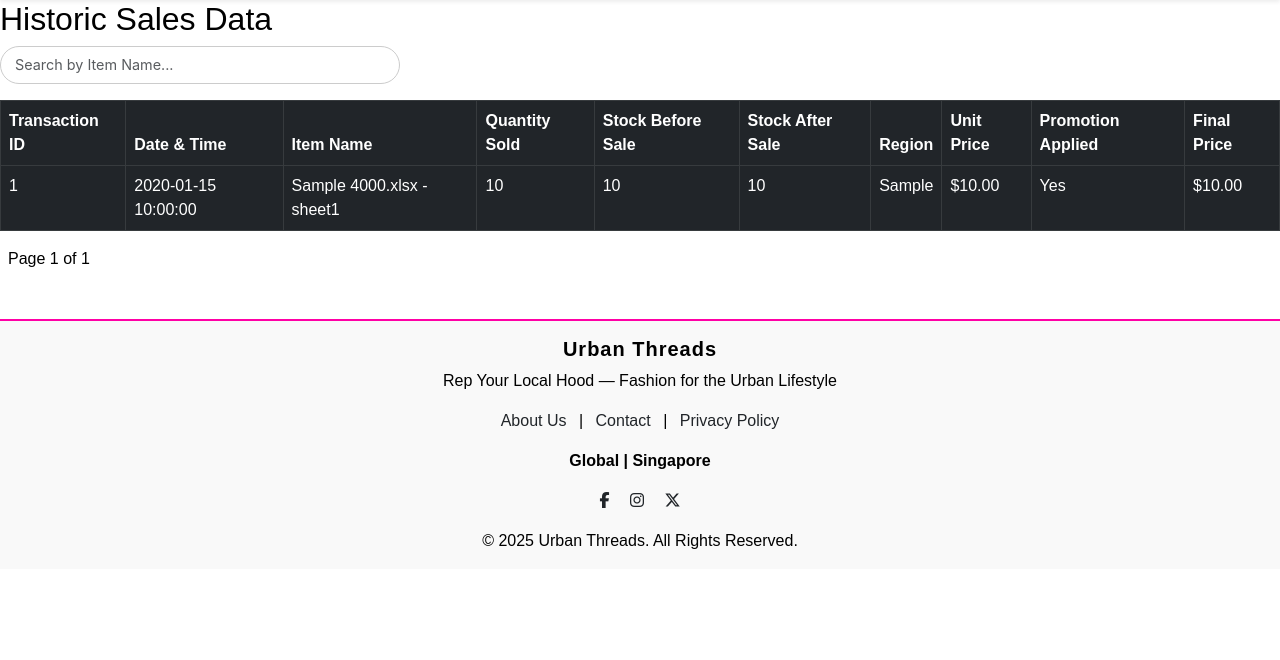
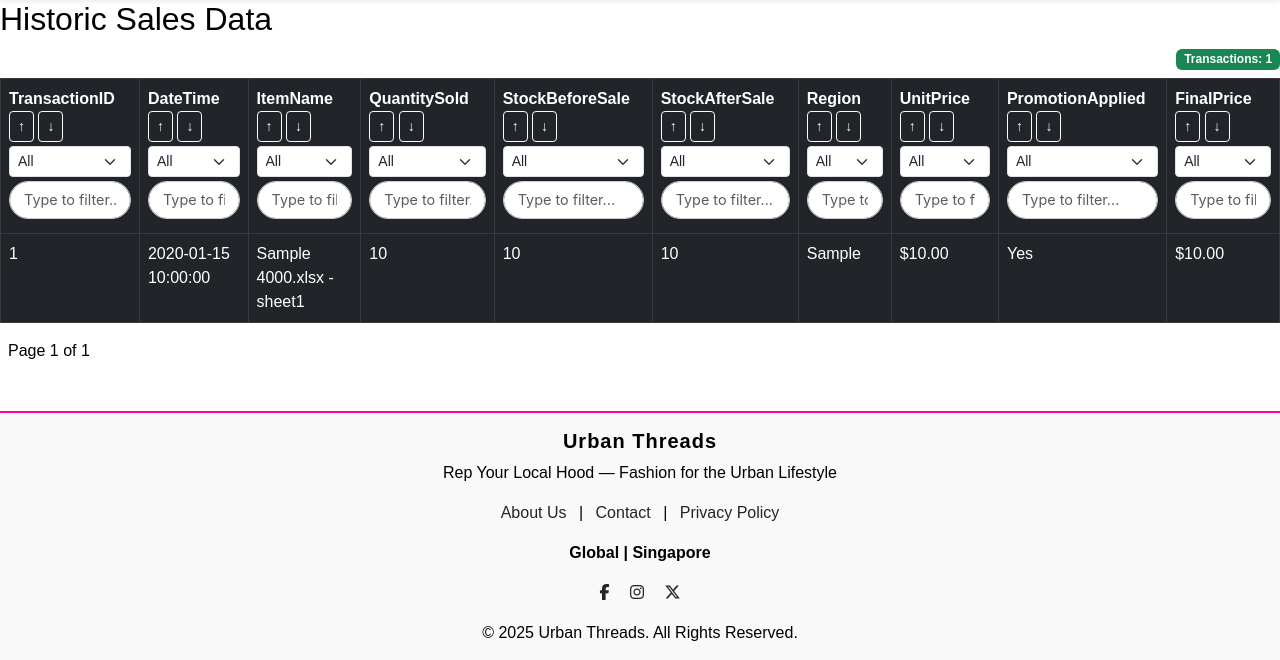
Before and after one commit to yingxingheiditan/urban-threads-shop, a Flask app: page /history in a window 1280 px wide. Shown: the part 75-735 px from the top of the page. Run offline with Flask 3, Linux system fonts and the light colour scheme; a user stored in the database is signed in; tables that the repository leaves empty hold one stand-in row (values such as "Sample post"); some libraries are stand-ins or nearby versions.

Commit message:
Applied filters to Historic Data Table

```diff
--- a/website/admin.py
+++ b/website/admin.py
@@ -1,7 +1,8 @@
 from flask import Blueprint, render_template, flash, send_from_directory, redirect, request
 from flask_login import login_required, current_user
 from werkzeug.utils import secure_filename
-
+import calendar
+from sqlalchemy import func, extract
 from .forms import ShopItemsForm, OrderForm
 from .models import Product, Order, Customer, HistoricSale, PredictedInventory
 from . import db
@@ -140,17 +141,87 @@ def order_view():
 
 
 ##########################  SQL #################################################
-@admin.route('/history', methods=['GET'])
-@login_required
+@admin.route('/history')
 def history():
-    if current_user.id == 1:  # admin only
-        page = request.args.get('page', 1, type=int)
-        per_page = 50
-        items = HistoricSale.query.order_by(HistoricSale.DateTime.desc()) \
-                  .paginate(page=page, per_page=per_page)
-        total = HistoricSale.query.count()
-        return render_template('history.html', items=items, total=total)
-    return render_template('404.html')
+    page = request.args.get('page', 1, type=int)
+
+    # Get filters from query string
+    filters = {
+        'TransactionID': request.args.get('TransactionID'),
+        'DateTime': request.args.get('DateTime'),
+        'ItemName': request.args.get('ItemName'),
+        'QuantitySold': request.args.get('QuantitySold'),
+        'StockBeforeSale': request.args.get('StockBeforeSale'),
+        'StockAfterSale': request.args.get('StockAfterSale'),
+        'Region': request.args.get('Region'),
+        'UnitPrice': request.args.get('UnitPrice'),
+        'PromotionApplied': request.args.get('PromotionApplied'),
+        'FinalPrice': request.args.get('FinalPrice')
+    }
+
+    # Sorting parameters
+    sort_col = request.args.get('sort_col', 'DateTime')
+    sort_dir = request.args.get('sort_dir', 'desc')
+
+    query = HistoricSale.query
+
+    # Apply filters
+    for col, value in filters.items():
+        if value:
+            if col == "PromotionApplied":
+                query = query.filter(getattr(HistoricSale, col) == (value == "Yes"))
+            elif col == "DateTime":
+                month_number = list(calendar.month_name).index(value)
+                query = query.filter(extract('month', HistoricSale.DateTime) == month_number)
+            else:
+                query = query.filter(getattr(HistoricSale, col) == value)
+
+    # Apply sorting
+    if hasattr(HistoricSale, sort_col):
+        column = getattr(HistoricSale, sort_col)
+        if sort_dir == 'asc':
+            query = query.order_by(column.asc())
+        else:
+            query = query.order_by(column.desc())
+    else:
+        query = query.order_by(HistoricSale.DateTime.desc())
+
+    # Count filtered rows
+    filtered_count = query.count()
+
+    # Pagination
+    items = query.paginate(page=page, per_page=50)
+
+    # Distinct values for dropdowns
+    distinct_values = {}
+    for col in filters.keys():
+        if col == "DateTime":
+            months = sorted(
+                db.session.query(func.distinct(extract('month', HistoricSale.DateTime))).all(),
+                key=lambda x: x[0]
+            )
+            distinct_values[col] = [calendar.month_name[int(m[0])] for m in months]
+        elif col == "PromotionApplied":
+            distinct_values[col] = ["Yes", "No"]
+        else:
+            vals = [v[0] for v in db.session.query(func.distinct(getattr(HistoricSale, col))).all()]
+            try:
+                vals = sorted(vals, key=lambda x: float(x))  # numeric
+            except (ValueError, TypeError):
+                vals = sorted(vals, key=lambda x: str(x).lower())  # text
+            distinct_values[col] = vals
+
+    return render_template(
+        "history.html",
+        items=items,
+        distinct_values=distinct_values,
+        filters=filters,
+        filtered_count=filtered_count
+    )
+
+
+
+
 ##########################  SQL #################################################
 
 
--- a/website/templates/history.html
+++ b/website/templates/history.html
@@ -1,26 +1,51 @@
 {% extends "base.html" %}
 
-{% block title %} Historic Sales Data {% endblock %}
+{% block title %}Historic Sales Data{% endblock %}
 
 {% block body %}
 <h2>Historic Sales Data</h2>
 
-<input type="text" id="searchInput" placeholder="Search by Item Name..." onkeyup="filterTable()"
-       class="form-control mb-3" style="max-width:400px;">
+<!-- Active Filters & Count -->
+<div class="d-flex justify-content-between align-items-center mb-2">
+    <div id="activeFilters">
+        {% for col, value in filters.items() %}
+            {% if value %}
+                <span class="badge bg-primary me-1">
+                    {{ col.replace('_',' ') }}: {{ value }}
+                    <a href="#" onclick="removeFilter('{{ col }}'); return false;" class="text-white text-decoration-none ms-1">&times;</a>
+                </span>
+            {% endif %}
+        {% endfor %}
+    </div>
+    <div>
+        <span class="badge bg-success">Transactions: {{ filtered_count }}</span>
+    </div>
+</div>
 
 <table id="historyTable" class="table table-dark table-hover table-bordered">
     <thead>
         <tr>
-            <th>Transaction ID</th>
-            <th>Date & Time</th>
-            <th>Item Name</th>
-            <th>Quantity Sold</th>
-            <th>Stock Before Sale</th>
-            <th>Stock After Sale</th>
-            <th>Region</th>
-            <th>Unit Price</th>
-            <th>Promotion Applied</th>
-            <th>Final Price</th>
+            {% for col, values in distinct_values.items() %}
+                <th>
+                    {{ col.replace('_',' ') }}
+
+                    <!-- Asc / Desc buttons -->
+                    <button onclick="applySort('{{ col }}', 'asc')" class="btn btn-sm btn-outline-light">↑</button>
+                    <button onclick="applySort('{{ col }}', 'desc')" class="btn btn-sm btn-outline-light">↓</button>
+
+                    <!-- Dropdown exact match -->
+                    <select onchange="applyFilter('{{ col }}', this.value)" class="form-select form-select-sm mt-1">
+                        <option value="">All</option>
+                        {% for v in values %}
+                            <option value="{{ v }}" {% if filters[col] == v %}selected{% endif %}>{{ v }}</option>
+                        {% endfor %}
+                    </select>
+
+                    <!-- Text input filter -->
+                    <input type="text" class="form-control form-control-sm mt-1"
+                           placeholder="Type to filter..." onkeyup="filterColumn({{ loop.index0 }}, this.value)">
+                </th>
+            {% endfor %}
         </tr>
     </thead>
     <tbody>
@@ -44,25 +69,57 @@
 <!-- Pagination -->
 <div class="mt-3">
     {% if items.has_prev %}
-        <a class="btn btn-outline-light btn-sm" href="{{ url_for('admin.history', page=items.prev_num) }}">Previous</a>
+        <a class="btn btn-outline-light btn-sm"
+           href="{{ url_for('admin.history', page=items.prev_num, sort_col=request.args.get('sort_col'), sort_dir=request.args.get('sort_dir'), **filters) }}">
+            Previous
+        </a>
     {% endif %}
     <span class="mx-2"> Page {{ items.page }} of {{ items.pages }} </span>
     {% if items.has_next %}
-        <a class="btn btn-outline-light btn-sm" href="{{ url_for('admin.history', page=items.next_num) }}">Next</a>
+        <a class="btn btn-outline-light btn-sm"
+           href="{{ url_for('admin.history', page=items.next_num, sort_col=request.args.get('sort_col'), sort_dir=request.args.get('sort_dir'), **filters) }}">
+            Next
+        </a>
     {% endif %}
 </div>
 
 <script>
-function filterTable() {
-    let input = document.getElementById("searchInput");
-    let filter = input.value.toLowerCase();
-    let table = document.getElementById("historyTable");
-    let tr = table.getElementsByTagName("tr");
+// Remove a single filter badge
+function removeFilter(col) {
+    const params = new URLSearchParams(window.location.search);
+    params.delete(col);
+    params.delete("page"); // reset pagination
+    window.location.search = params.toString();
+}
 
-    for (let i = 1; i < tr.length; i++) {  // skip header row
-        let td = tr[i].getElementsByTagName("td")[2]; // ItemName column
+// Asc / Desc sort
+function applySort(column, direction) {
+    const params = new URLSearchParams(window.location.search);
+    params.set("sort_col", column);
+    params.set("sort_dir", direction);
+    params.delete("page");
+    window.location.search = params.toString();
+}
+
+// Dropdown exact match filter
+function applyFilter(field, value) {
+    const params = new URLSearchParams(window.location.search);
+    if (value) params.set(field, value);
+    else params.delete(field);
+    params.delete("page");
+    window.location.search = params.toString();
+}
+
+// Type-to-filter (client-side, case-insensitive)
+function filterColumn(colIndex, filterValue) {
+    const table = document.getElementById("historyTable");
+    const tr = table.getElementsByTagName("tr");
+    const filter = filterValue.toLowerCase();
+
+    for (let i = 1; i < tr.length; i++) {
+        const td = tr[i].getElementsByTagName("td")[colIndex];
         if (td) {
-            let textValue = td.textContent || td.innerText;
+            const textValue = td.textContent || td.innerText;
             tr[i].style.display = textValue.toLowerCase().includes(filter) ? "" : "none";
         }
     }
```
